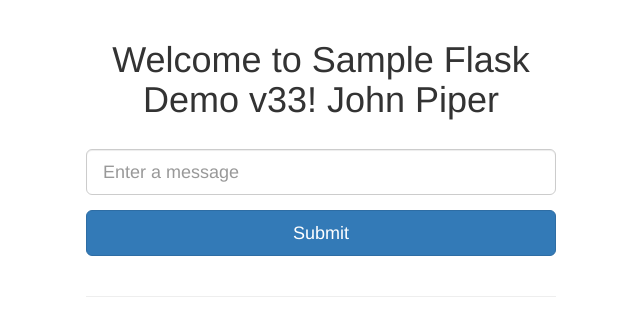
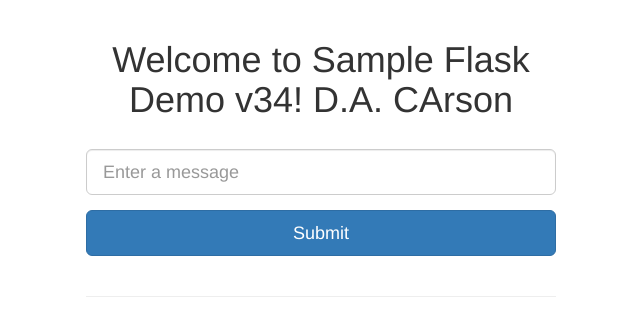
Before and after one commit to williaumwu/flask_sample, a Flask app: page / in a window 1280 px wide. Shown: the top 336 px of the page, without its empty margins (319-959 px from the left). Run offline with Flask 2, Linux system fonts and the light colour scheme; data that the repository does not hold is empty; some libraries are stand-ins or nearby versions.

Commit message:
quick change

```diff
--- a/templates/index.html
+++ b/templates/index.html
@@ -3,7 +3,7 @@
 {% block content %}
 
 <div class="text-center">
-  <h1>Welcome to Sample Flask Demo v33! John Piper</h1>
+  <h1>Welcome to Sample Flask Demo v34! D.A. CArson</h1>
 </div>
 
 <br>
```
